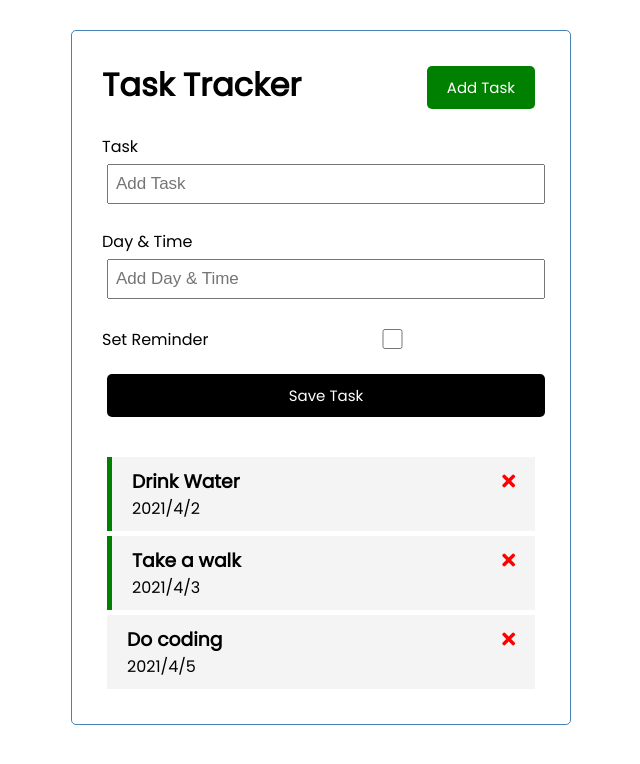
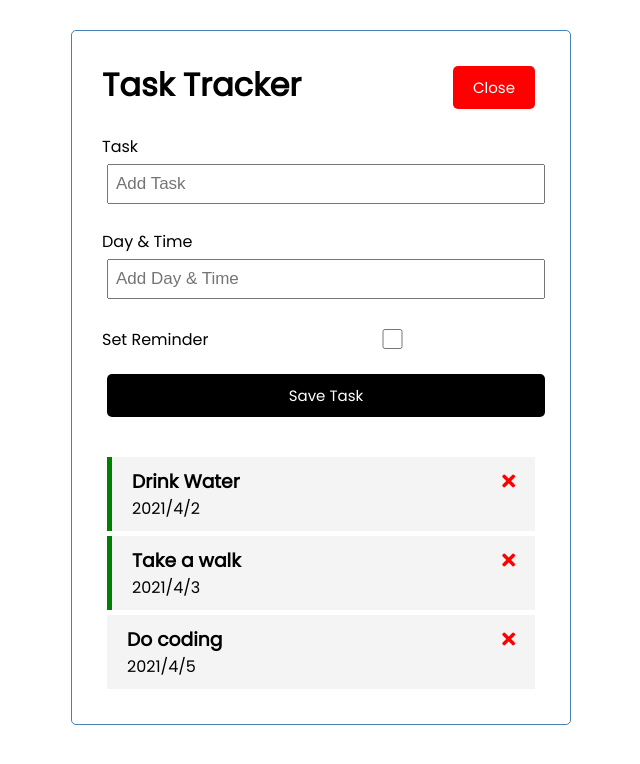
Before and after one commit to hansh1029/vue-task-tracker, a Vue app: page / in a window 1280 px wide. Both pictures are taken after a click on the button "Add Task". Shown: the top 764 px of the page, without its empty margins (319-959 px from the left). Built offline with nearby package versions, Linux system fonts and the light colour scheme.

Commit message:
toggle-add-task

```diff
--- a/src/App.vue
+++ b/src/App.vue
@@ -1,7 +1,13 @@
 <template>
   <div class="container">
-    <Header title="Task Tracker" />
-    <AddTask @add-task="AddTask" />
+    <Header
+      @toggle-add-task="toogleAddTask"
+      title="Task Tracker"
+      :showAddTask="showAddTask"
+    />
+    <div v-show="showAddTask">
+      <AddTask @add-task="AddTask" />
+    </div>
     <Tasks
       @toggle-reminder="toggleReminder"
       @delete-task="deleteTask"
@@ -26,11 +32,15 @@
   data() {
     return {
       tasks: [],
+      showAddTask: false,
     };
   },
   methods: {
+    toogleAddTask() {
+      this.showAddTask = !this.showAddTask;
+    },
     AddTask(task) {
-      this.tasks = [...this.tasks, task]
+      this.tasks = [...this.tasks, task];
     },
     deleteTask(id) {
       if (confirm("Are you sure?")) {
--- a/src/components/Button.vue
+++ b/src/components/Button.vue
@@ -13,7 +13,8 @@
   },
   methods: {
     onClick() {
-      console.log("click");
+      // emit event to the above component
+      this.$emit("btn-click");
     },
   },
 };
--- a/src/components/Header.vue
+++ b/src/components/Header.vue
@@ -1,7 +1,11 @@
 <template>
   <header>
     <h1>{{ title }}</h1>
-    <Button text="Add Task" color="green" />
+    <Button
+      @btn-click="$emit('toggle-add-task')"
+      :text="showAddTask ? 'Close' : 'Add Task'"
+      :color="showAddTask ? 'red' : 'green'"
+    />
   </header>
 </template>
 
@@ -12,6 +16,7 @@
   name: "Header",
   props: {
     title: String,
+    showAddTask: Boolean,
   },
   components: {
     Button,
```
Also changed, not shown: 1 other file (tests, documents, lock files or other folders).
